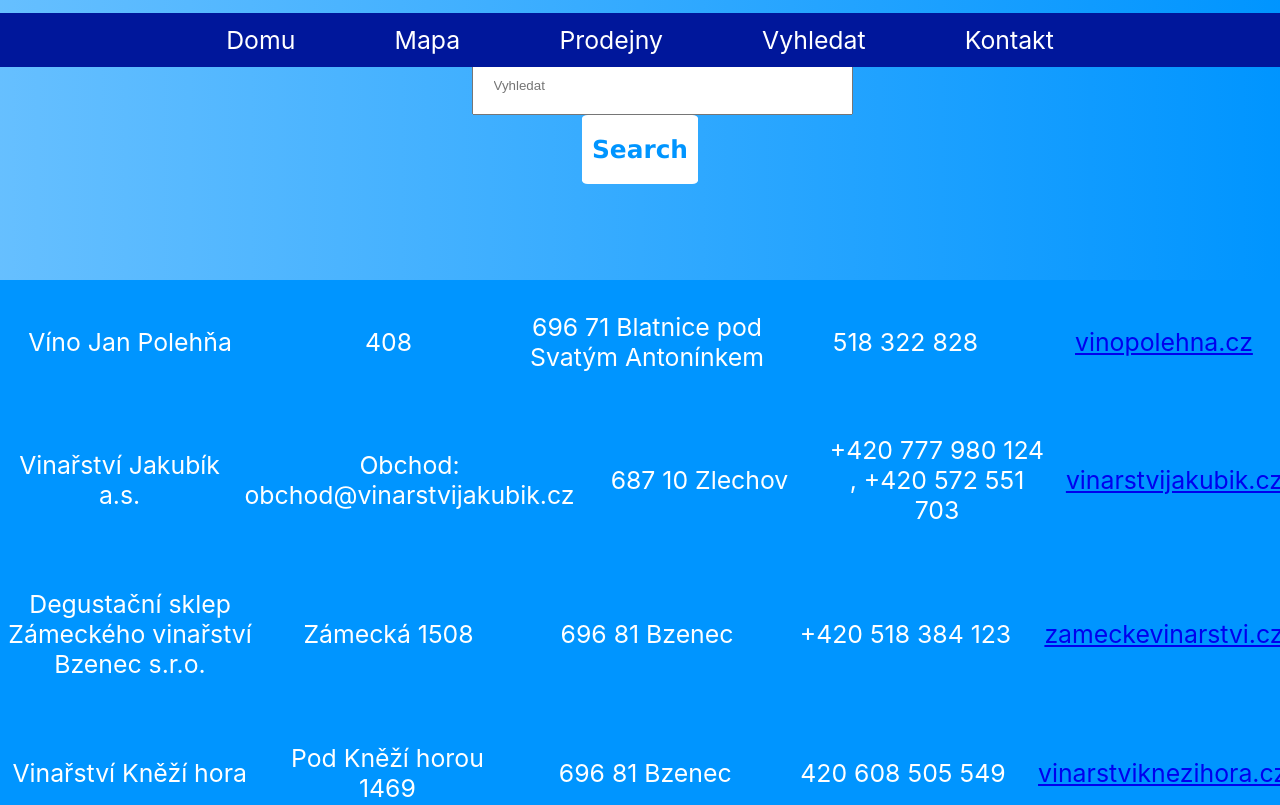
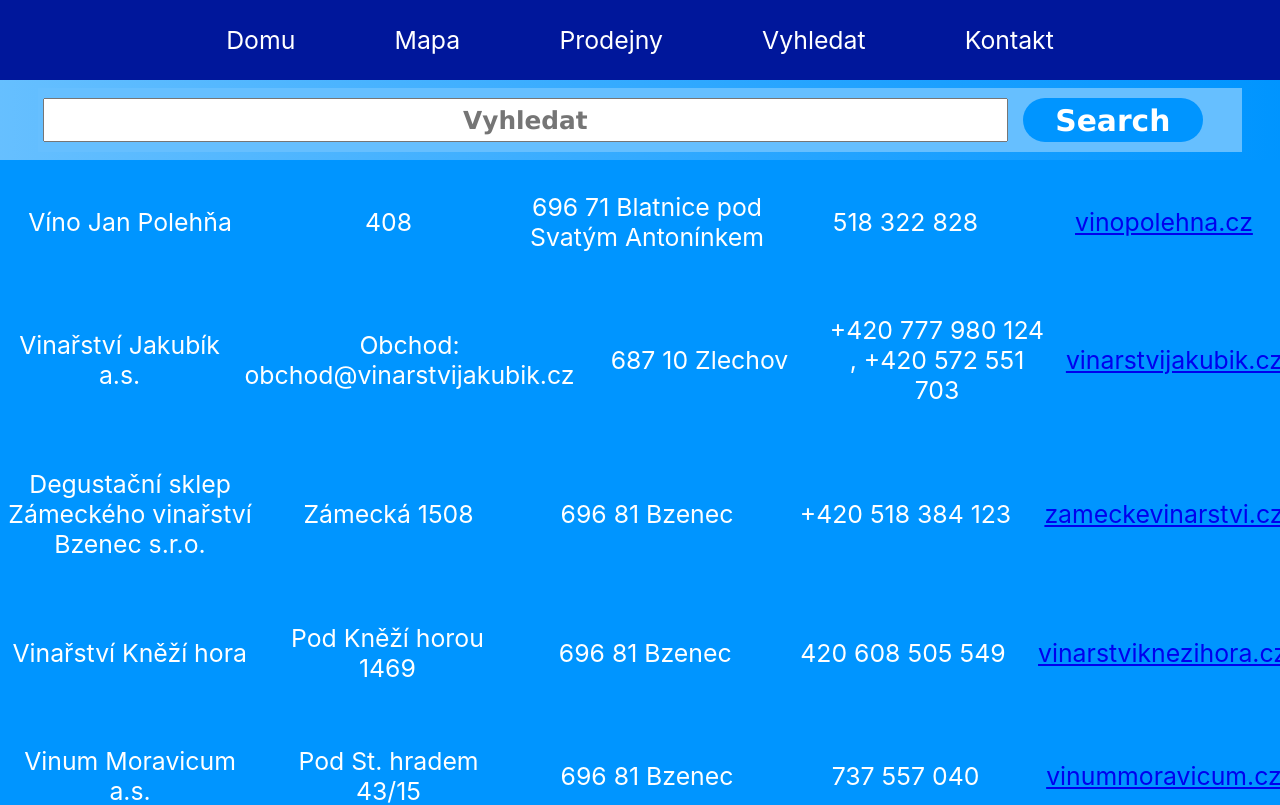
Before and after one commit to andrewtomanek/morava_winerys, a React (Create React App) app: page /vyhledat in a window 1280 px wide. Shown: the top 805 px of the page. Built offline with nearby package versions, Linux system fonts and the light colour scheme.

Commit message:
fixed map modal and css layout and search

```diff
--- a/src/App.css
+++ b/src/App.css
@@ -66,7 +66,6 @@
   display: grid;
   grid-template-rows: 10vh 1fr;
   justify-items: center;
-  align-items: center;
   align-content: center;
   background: linear-gradient(
     to left,
@@ -77,6 +76,7 @@
 }
 
 .page__container {
+  grid-area: 2 / 1 / 3 / 1;
   width: 100%;
   height: 100%;
   display: grid;
@@ -109,7 +109,7 @@
   color: hsla(205, 100%, 50%, 1);
   background-color: white;
   padding: 20px 10px;
-  border-radius: 5%;
+  border-radius: 1rem;
   font-family: "Oldenburg", "Lucida Sans Unicode", "Lucida Grande", sans-serif;
   font-size: 1rem;
   font-weight: 900;
@@ -119,11 +119,67 @@
   cursor: pointer;
 }
 
+.search__container {
+  display: grid;
+  justify-items: center;
+  justify-content: center;
+  padding: 0.2rem 0.3rem;
+  background: hsla(205, 100%, 70%, 1);
+}
+.search__form {
+  display: grid;
+  justify-items: center;
+  justify-content: center;
+  grid-template-columns: 70vw 1fr;
+  grid-gap: 2rem;
+  padding: 0.2rem 1.3rem;
+}
+
+.search__input {
+  color: hsla(205, 50%, 30%, 1);
+  padding: 0.2rem 1.3rem;
+}
+
+.search__button {
+  background-color: hsla(205, 100%, 50%, 1);
+  color: white;
+  padding: 0.2rem 1.3rem;
+  border-radius: 1rem;
+  font-family: "Oldenburg", "Lucida Sans Unicode", "Lucida Grande", sans-serif;
+  font-size: 1.2rem;
+  font-weight: 900;
+  text-align: center;
+  border: none;
+  text-decoration: none;
+  cursor: pointer;
+}
+
+.search__shops {
+  display: grid;
+  grid-template-columns: repeat(3, 30vw);
+  grid-template-rows: repeat(auto-fill, minmax(50vh, 1fr));
+  gap: 5vmin 1vmin;
+  justify-items: center;
+  justify-content: space-evenly;
+  align-items: center;
+  align-content: space-evenly;
+  transition: 0.7s ease-in;
+  animation-name: jmena;
+  animation-duration: 0.5s;
+  overflow: hidden;
+}
+
+.map__container {
+  grid-area: 2 / 1 / 3 / 1;
+  width: 100%;
+  height: 90vh;
+}
+
 .modal__button {
   color: hsla(205, 100%, 50%, 1);
   background-color: white;
-  padding: 0.1rem 0.3rem;
-  border-radius: 5%;
+  padding: 0.1rem 0.2rem;
+  border-radius: 1rem;
   font-family: "Oldenburg", "Lucida Sans Unicode", "Lucida Grande", sans-serif;
   font-size: 1rem;
   font-weight: 900;
@@ -141,15 +197,17 @@
     0px 14px 21px 2px rgba(0, 0, 0, 0.14), 0px 5px 26px 4px rgba(0, 0, 0, 0.12);
   background: white;
 }
+
 .modalOverlay {
   grid-area: 1 / 1 / 5 / 1;
-  grid-template-columns: 1fr 1fr;
+  grid-template-rows: 10vh 1fr;
+  grid-gap: 1rem;
   width: 100%;
   height: 100%;
   z-index: 5;
   justify-items: center;
   justify-content: center;
-  align-items: center;
+  align-items: start;
   align-content: center;
   background: rgba(0, 0, 0, 0.7);
 }
@@ -161,23 +219,41 @@
   display: grid;
 }
 
-.modal_container {
+.modal__wrap {
+  display: grid;
+  justify-items: center;
+  justify-content: center;
   grid-template-rows: 10vh 1fr;
-  grid-area: 1 / 1 / 5 / 1;
+  grid-gap: 1rem;
+  grid-area: 2 / 1 / 2 / 1;
   z-index: 6;
   padding: 0.2rem 1.3rem;
-  background: linear-gradient(
-    to left,
-    hsla(205, 100%, 50%, 1),
-    hsla(205, 100%, 70%, 1)
-  ); /* Standard syntax */
+  background: hsla(205, 100%, 70%, 1);
+}
+
+.modal__container {
+  display: grid;
+  grid-template-columns: 1fr 1fr;
+  grid-gap: 2rem;
+  padding: 0.2rem 1.3rem;
+}
+
+.modal__box {
+  display: grid;
+  grid-template-rows: repeat(5, 1fr);
+  justify-items: center;
+  justify-content: center;
+  grid-gap: 0.2rem;
+  padding: 0.2rem 1.5rem;
+  height: 70vh;
+  background: hsla(205, 100%, 50%, 1);
 }
 
 .modal__title {
   padding: 0.2rem 0.3rem;
   color: hsla(3, 99%, 48%, 1);
   font-weight: 700;
-  font-size: 1.6rem;
+  font-size: 1.3rem;
   text-align: center;
   background-color: hsla(205, 100%, 80%, 0.9);
   border-radius: 0.5rem;
@@ -186,23 +262,18 @@
 .modal__row {
   color: white;
   font-weight: 600;
-  font-size: 1.5rem;
+  font-size: 1.2rem;
   text-align: center;
   padding: 0 0.3rem;
-  background-color: hsla(205, 100%, 75%, 0.8);
-  border-radius: 15px;
 }
 
 .modal__website {
   color: white;
   font-weight: 600;
   text-align: center;
-  font-size: 1.5rem;
-
+  font-size: 1.2rem;
   text-decoration: none;
   padding: 0 0.3rem;
-  background-color: hsla(54, 100%, 90%, 1);
-  border-radius: 15px;
 }
 
 .modal__link {
@@ -239,7 +310,6 @@
   grid-area: 2 / 1 / 3 / 1;
   display: grid;
   grid-template-columns: repeat(3, 30vw);
-  grid-template-rows: 10vh 1fr;
   gap: 5vmin 1vmin;
   justify-items: center;
   justify-content: space-evenly;
@@ -256,9 +326,9 @@
   color: hsla(205, 100%, 50%, 1);
   background-color: white;
   padding: 1vmin 5vmin;
-  border-radius: 5%;
+  border-radius: 1rem;
   font-family: "Oldenburg", "Lucida Sans Unicode", "Lucida Grande", sans-serif;
-  font-size: 2rem;
+  font-size: 1.2rem;
   font-weight: 900;
   text-align: center;
   border: none;
@@ -650,6 +720,7 @@
 }
 
 .business_title {
+  font-size: 1.1rem;
   padding: 0 0.3rem;
   color: hsla(3, 99%, 48%, 1);
   font-weight: 700;
--- a/src/components/FilteredList.js
+++ b/src/components/FilteredList.js
@@ -7,7 +7,7 @@
   });
 
   return (
-    <div className="shops__container">
+    <div className="search__shops">
       {props.children}
       {props.initSklepy && items}
     </div>
--- a/src/components/Form.js
+++ b/src/components/Form.js
@@ -32,16 +32,16 @@
     setSearchString(newSearchString);
   };
   return (
-    <div className="col">
-      <form onSubmit={onSubmit}>
+    <div className="search__container">
+      <form onSubmit={onSubmit} className="search__form">
         <input
           type="text"
-          className="form-control"
+          className="search__input"
           placeholder="Vyhledat"
           value={searchString.toLowerCase()}
           onChange={onChange}
         />
-        <button className="btn" type="submit">
+        <button className="search__button" type="submit">
           Search
         </button>
       </form>
--- a/src/components/HookMap.js
+++ b/src/components/HookMap.js
@@ -13,15 +13,7 @@
   const googleMap = useGoogleMap(API_KEY);
   const mapContainerRef = useRef(null);
   useMap({ googleMap, mapContainerRef, initialConfig });
-  return (
-    <div
-      style={{
-        height: "80vh",
-        width: "100%"
-      }}
-      ref={mapContainerRef}
-    />
-  );
+  return <div className="map__container" ref={mapContainerRef} />;
 };
 
 export default MapApp;
--- a/src/components/Modal.js
+++ b/src/components/Modal.js
@@ -1,7 +1,6 @@
 import React from "react";
 import { useGoogleMap, useMap } from "./MapHooksModal";
 import { useRef } from "react";
-import database from "../data/db";
 
 function Modal({ modalContent, closeModal, modalToggle }) {
   const API_KEY = "AIzaSyAKAuGeGiFJgClLjhPz6sAm8A9UfMY6MmI";
@@ -21,7 +20,7 @@
       <div
         style={{
           height: "70vh",
-          width: "70%"
+          width: "100%"
         }}
         ref={mapContainerRef}
       />
@@ -33,11 +32,13 @@
     return null;
   } else
     return (
-      <div className={modalOpen} onClick={() => closeModal()}>
-        <div className="modal_container">
+      <div className={modalOpen}>
+        <div className="modal__wrap">
           <button className="modal__button" onClick={() => closeModal()}>
-            Close
+            X
           </button>
+          <div className="modal__container">
+            <div className="modal__box">
               <h5 className="modal__title">{modalContent.name}</h5>
               <a className="modal__website" href={modalContent.url}>
                 {modalContent.website}
@@ -48,6 +49,8 @@
             </div>
             <MapApp />
           </div>
+        </div>
+      </div>
     );
 }
 
--- a/src/components/Shops.js
+++ b/src/components/Shops.js
@@ -2,7 +2,7 @@
 
 const Shops = props => {
   return (
-    <div className="col">
+    <div className="search__text">
       {props.initSklepy &&
         props.sklepy.map(item => (
           <div className="search__result-box" key={item.id}>
--- a/src/pages/Home.js
+++ b/src/pages/Home.js
@@ -1,4 +1,5 @@
 import React, { useState } from "react";
+import ReactDOM from "react-dom";
 //import { CSSTransition, TransitionGroup } from "react-transition-group";
 import Navigation from "../components/Navigation";
 import database from "../data/db";
@@ -33,6 +34,11 @@
   };
 
   const updateModal = content => {
+    window.scroll({
+      top: 0,
+      left: 0,
+      behavior: "smooth"
+    });
     setOpen(true);
     setModalContent(content);
   };
@@ -48,6 +54,7 @@
         modalContent={modalContent}
         modalToggle={show}
         closeModal={closeModal}
+        onClick={() => closeModal()}
       />
       {toggleBox && (
         <FilteredCitis
--- a/src/pages/Mapa.js
+++ b/src/pages/Mapa.js
@@ -6,7 +6,7 @@
 
 function Mapa() {
   return (
-    <div className="app">
+    <div className="main__container">
       <Navigation />
       <MapApp markers={database} />
     </div>
--- a/src/pages/Prodejny.js
+++ b/src/pages/Prodejny.js
@@ -1,4 +1,4 @@
-import React, { useState } from "react";
+import React from "react";
 //import { CSSTransition, TransitionGroup } from "react-transition-group";
 import Navigation from "../components/Navigation";
 import ShopsList from "../components/ShopsList";
@@ -7,9 +7,8 @@
 
 function Prodejny() {
   return (
-    <div className="app">
+    <div className="main__container">
       <Navigation />
-      <p>Prodejny</p>
       <ShopsList shops={database} />
     </div>
   );
--- a/src/pages/Vyhledat.js
+++ b/src/pages/Vyhledat.js
@@ -35,8 +35,8 @@
       <Navigation />
       <div className="page__container">
         <Form searchDatabase={searchDatabase} resetSearch={resetSearch} />
-        <Shops sklepy={sklepy} initSklepy={!initSklepy} />
-        <FilteredList sklepy={sklepy} initSklepy={initSklepy} />
+        {!initSklepy && <Shops sklepy={sklepy} initSklepy={!initSklepy} />}
+        {initSklepy && <FilteredList sklepy={sklepy} initSklepy={initSklepy} />}
       </div>
     </div>
   );
```
Lines whose indentation alone changed are shown as unchanged.
